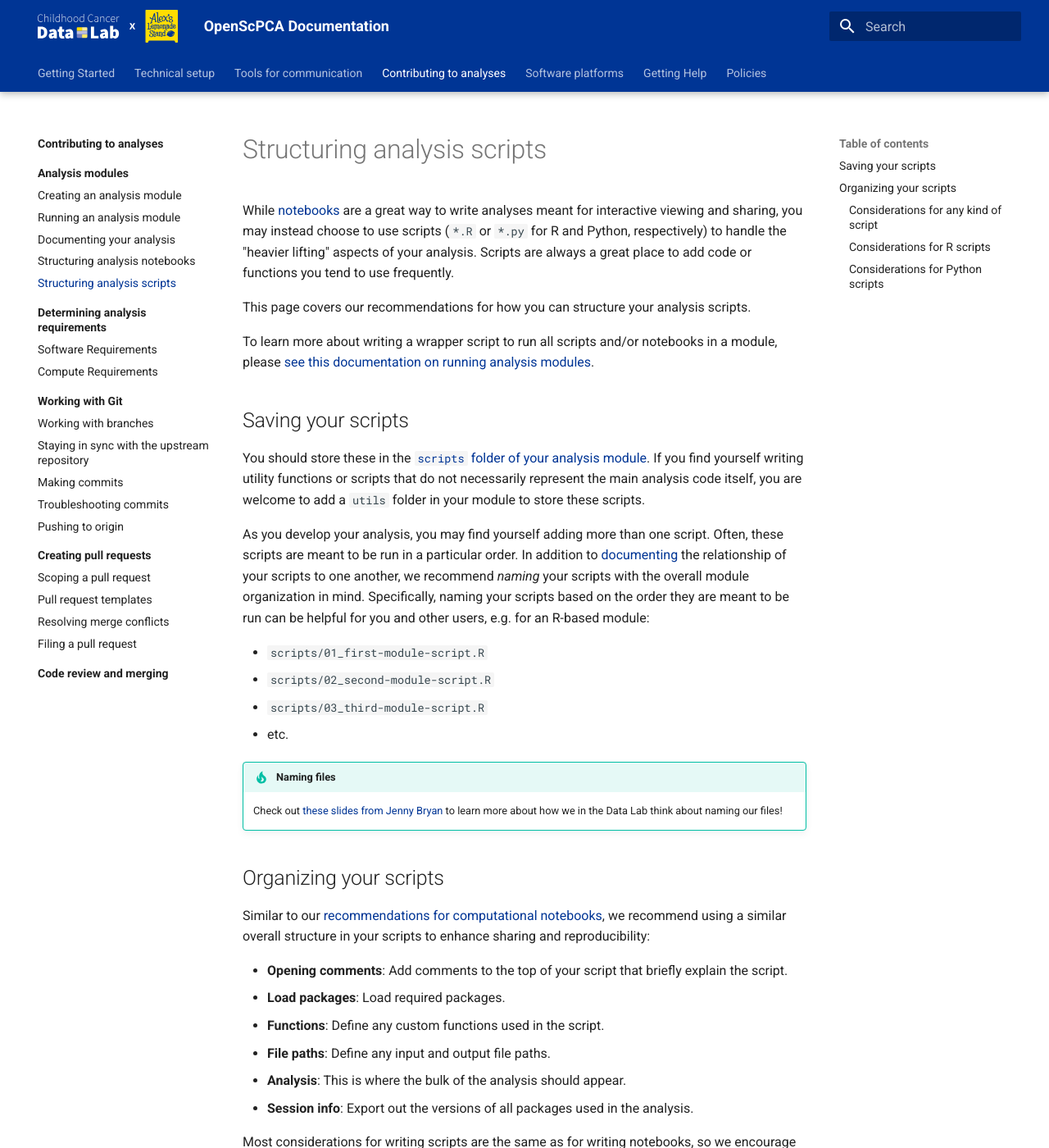
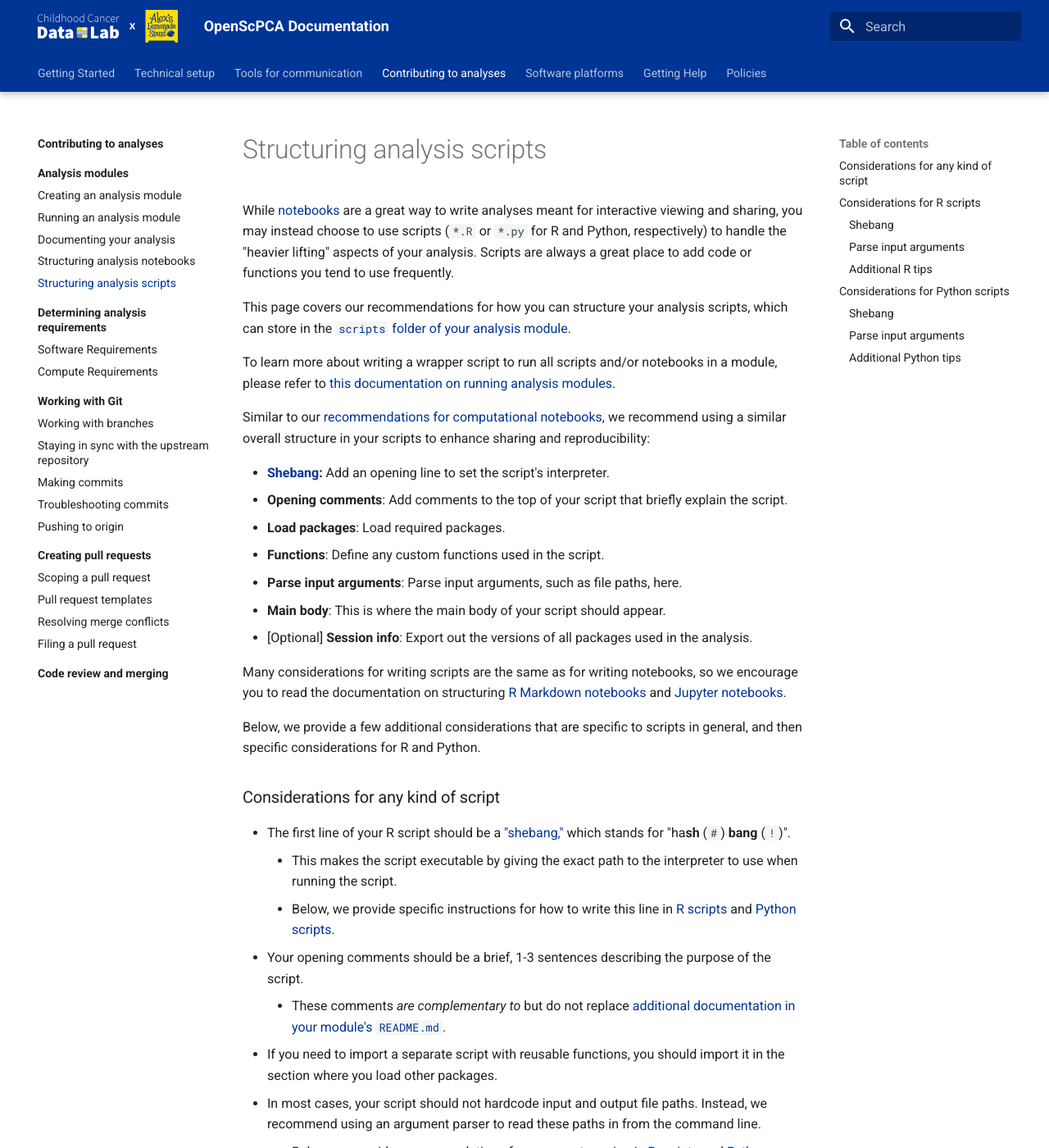
Before and after one commit to AlexsLemonade/OpenScPCA-analysis, an MkDocs documentation site: the page built from docs/contributing-to-analyses/analysis-modules/script-structure.md, in a window 1280 px wide and 1400 px high. Shown: the whole window at 82% size. Built offline with MkDocs 1.6.1 and Material for MkDocs 9.7.7, drawn with Linux system fonts in a browser that asks for light colours; some of the changed text lies outside the part shown.

Commit message:
updates in response to review, including arg parsing

````diff
--- a/docs/contributing-to-analyses/analysis-modules/script-structure.md
+++ b/docs/contributing-to-analyses/analysis-modules/script-structure.md
@@ -3,59 +3,122 @@
 While [notebooks](notebook-structure.md) are a great way to write analyses meant for interactive viewing and sharing, you may instead choose to use scripts (`*.R` or `*.py` for R and Python, respectively) to handle the "heavier lifting" aspects of your analysis.
 Scripts are always a great place to add code or functions you tend to use frequently.
 
-This page covers our recommendations for how you can structure your analysis scripts.
+This page covers our recommendations for how you can structure your analysis scripts, which can store in the [`scripts` folder of your analysis module](./index.md#skeleton-analysis-module-contents).
 
-To learn more about writing a wrapper script to run all scripts and/or notebooks in a module, please [see this documentation on running analysis modules](running-a-module.md).
+To learn more about writing a wrapper script to run all scripts and/or notebooks in a module, please refer to [this documentation on running analysis modules](running-a-module.md).
 
-## Saving your scripts
-
-You should store these in the [`scripts` folder of your analysis module](./index.md#skeleton-analysis-module-contents).
-If you find yourself writing utility functions or scripts that do not necessarily represent the main analysis code itself, you are welcome to add a `utils` folder in your module to store these scripts.
-
-As you develop your analysis, you may find yourself adding more than one script.
-Often, these scripts are meant to be run in a particular order.
-In addition to [documenting](documenting-analysis.md) the relationship of your scripts to one another, we recommend _naming_ your scripts with the overall module organization in mind.
-Specifically, naming your scripts based on the order they are meant to be run can be helpful for you and other users, e.g. for an R-based module:
-
-  - `scripts/01_first-module-script.R`
-  - `scripts/02_second-module-script.R`
-  - `scripts/03_third-module-script.R`
-  - etc.
-
-!!! tip "Naming files"
-    Check out [these slides from Jenny Bryan](https://speakerdeck.com/jennybc/how-to-name-files) to learn more about how we in the Data Lab think about naming our files!
-
-
-## Organizing your scripts
 
 Similar to our [recommendations for computational notebooks](notebook-structure.md), we recommend using a similar overall structure in your scripts to enhance sharing and reproducibility:
 
 <!-- Do we want to recommend a shebang? -->
+- **[Shebang](https://linuxhandbook.com/shebang/):** Add an opening line to set the script's interpreter.
 - **Opening comments**: Add comments to the top of your script that briefly explain the script.
 - **Load packages**: Load required packages.
 - **Functions**: Define any custom functions used in the script.
-- **File paths**: Define any input and output file paths.
-- **Analysis**: This is where the bulk of the analysis should appear.
-- **Session info**: Export out the versions of all packages used in the analysis.
+- **Parse input arguments**: Parse input arguments, such as file paths, here.
+- **Main body**: This is where the main body of your script should appear.
+- [Optional] **Session info**: Export out the versions of all packages used in the analysis.
 
-Most considerations for writing scripts are the same as for writing notebooks, so we encourage you to read the documentation on structuring [R Markdown notebooks](notebook-structure.md#r-markdown-notebooks) and [Jupyter notebooks](notebook-structure/#jupyter-notebooks).
+Many considerations for writing scripts are the same as for writing notebooks, so we encourage you to read the documentation on structuring [R Markdown notebooks](notebook-structure.md#r-markdown-notebooks) and [Jupyter notebooks](notebook-structure/#jupyter-notebooks).
 
 Below, we provide a few additional considerations that are specific to scripts in general, and then specific considerations for R and Python.
 
 ### Considerations for any kind of script
 
+- The first line of your R script should be a ["shebang,"](https://linuxhandbook.com/shebang/) which stands for "ha**sh** (`#`) **bang** (`!`)".
+    - This makes the script executable by giving the exact path to the interpreter to use when running the script.
+    - Below, we provide specific instructions for how to write this line in [R scripts](#r-shebang) and [Python scripts](#python-shebang).
 - Your opening comments should be a brief, 1-3 sentences describing the purpose of the script.
-These comments _are complementary to_ but do not replace [additional documentation in your module's `README.md`](documenting-analysis.md).
+    - These comments _are complementary to_ but do not replace [additional documentation in your module's `README.md`](documenting-analysis.md).
 - If you need to import a separate script with reusable functions, you should import it in the section where you load other packages.
-- You may still want to export session information at the end of your script.
+- In most cases, your script should not hardcode input and output file paths.
+Instead, we recommend using an argument parser to read these paths in from the command line.
+    - Below, we provide recommendations for argument parsing in [R scripts](#r-arguments) and [Python scripts](#python-arguments).
+ - You may still want to export session information at the end of your script.
 See our additional documentation on how to do this for [R scripts](../determining-requirements/determining-software-requirements.md#in-a-script) and [Python scripts](../determining-requirements/determining-software-requirements.md#in-python-scripts).
-
 
 ### Considerations for R scripts
 
+#### Shebang { #r-shebang }
+
+Your R scripts should always start with this line:
+
+```r
+#!/usr/bin/env Rscript
+```
+
+#### Parse input arguments { #r-arguments }
+
+We recommend using the [`optparse` package](https://cran.r-project.org/web/packages/optparse/index.html) to parse input arguments in R scripts.
+
+For example, after loading the `optparse` package, you can define input options with the [`make_option()`](https://rdrr.io/cran/optparse/man/add_make_option.html) function, and then use the [`parse_args()`](https://rdrr.io/cran/optparse/man/parse_args.html) function to parse them into a usable list.
+
+```r
+# Set up arguments
+option_list <- list(
+  make_option(
+    # Users can specify this argument with either `-i` or `--input_rds_file`
+    opt_str = c("-i", "--input_rds_file"),
+    # The provided value will be stored as a character variable called `input_anndata_file`
+    type = "character",
+    dest = "input_rds_file",
+    # Description of the argument
+    help = "path to input RDS file for analysis"
+  ),
+  ##  define additional options here ##
+)
+
+# Parse arguments into a usable list
+opt_list <- parse_args(OptionParser(option_list = option_list))
+```
+
+In the above example, you can access the parsed argument as `opt_list$input_rds_file`.
+
+#### Additional R tips
+
 - You can add more structure to your script using [sectioning comments](https://r4ds.hadley.nz/workflow-style#sectioning-comments), which help you navigate the code in RStudio much like section headers in a notebook.
-
 
 ### Considerations for Python scripts
 
+#### Shebang { #python-shebang }
+
+Your Python scripts should always start with this line:
+
+```python
+#!/usr/bin/env python3
+```
+
+#### Parse input arguments { #python-arguments }
+
+We recommend using the [`argparse` package](https://docs.python.org/3/library/argparse.html) to parse input arguments in Python scripts.
+
+For example, after loading the `argparse` package, you can define a parser object with [`argparse.ArgumentParser()`](https://docs.python.org/3/library/argparse.html#creating-a-parser), and then use [`.add_argument()`](https://docs.python.org/3/library/argparse.html#adding-arguments) to add each argument to the parser object.
+
+
+```python
+# define a parser object with helpful information for script users
+parser = argparse.ArgumentParser(
+    description = "Performs task XYZ as part of analysis"
+)
+
+# parse a command line argument
+parser.add_argument(
+    # Users can specify this argument with either `-i` or `--input_anndata_file`
+    "-i",
+    "--input_anndata_file",
+    # The provided value will be stored as a string called `input_anndata_file`
+    type = "character",
+    dest = "input_adddata_file",
+    # Description of the argument
+    help = "path to input AnnData file for analysis"
+)
+```
+
+In the above example, you can access the parsed argument as `parser.input_anndata_file`.
+
+
+#### Additional Python tips
+
 - You may wish to enclose your opening comments inside a [triple-quote block](https://www.geeksforgeeks.org/triple-quotes-in-python/).
+- Following Python convention, you may also want to define [a `main()` function](https://realpython.com/python-main-function/) to handle most of the script work.
+    - In this case, your [argument parsing code](#python-arguments) should be placed at the top of the `main()` function.
````
Also changed, not shown: docs/contributing-to-analyses/analysis-modules/index.md (+4 -1 lines).
